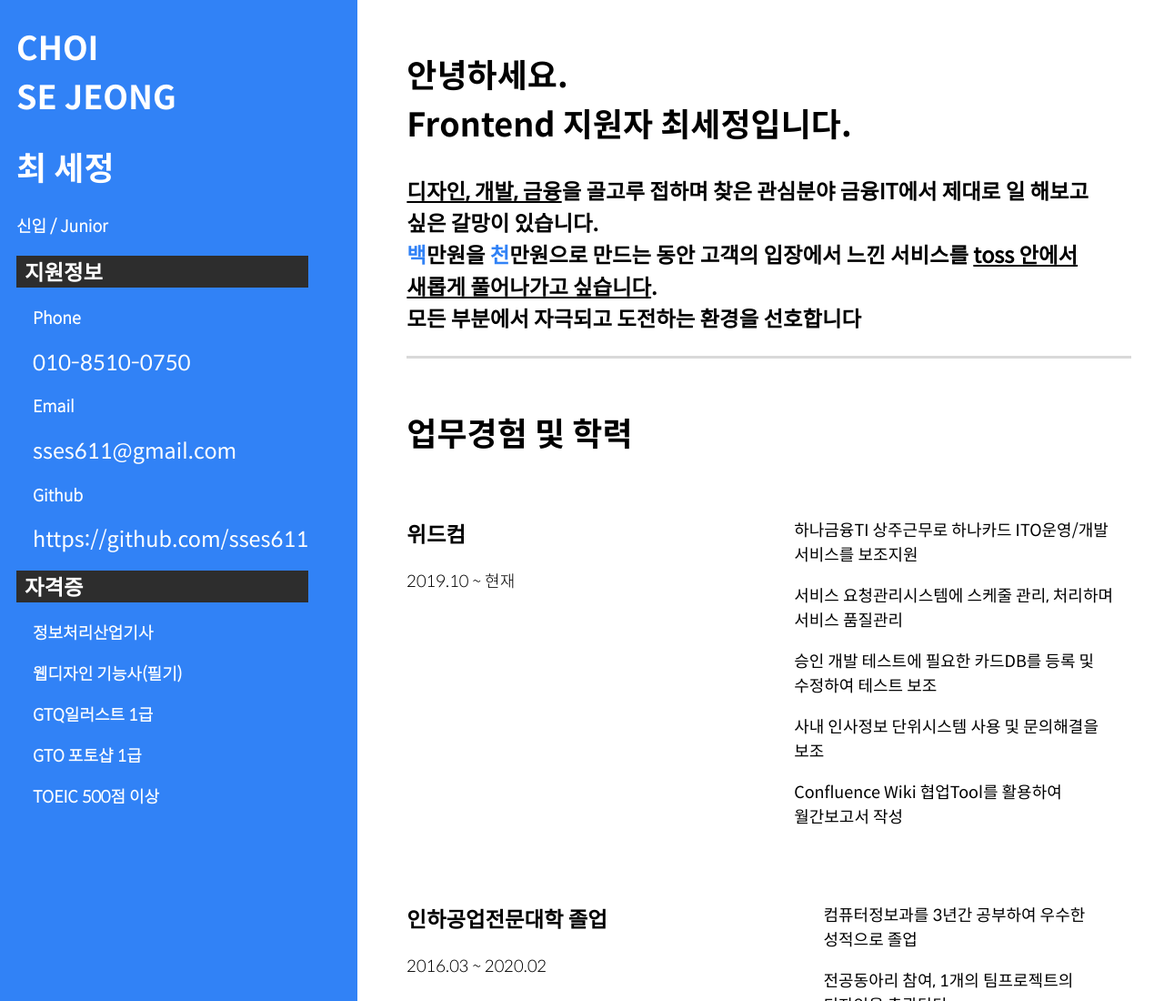
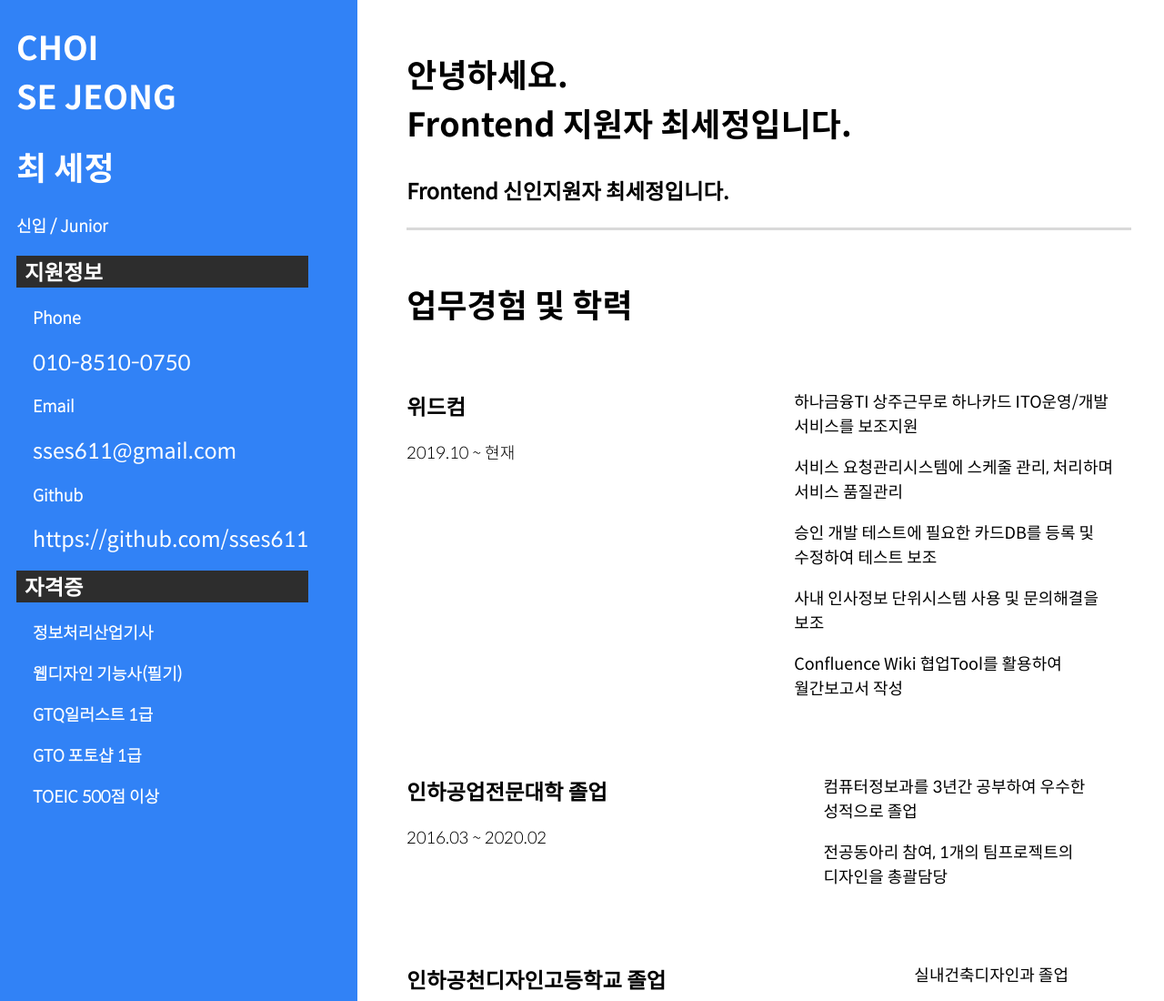
Before and after one commit to sses611/resume, a plain HTML site: page index.html in a window 1280 px wide. Shown: the top 1100 px of the page at 91% size. Drawn offline with Linux system fonts and the light colour scheme; files whose address does not match are found by name.

Commit message:
2020.10.15 인사말 수장
인사말 수정

```diff
--- a/index.html
+++ b/index.html
@@ -64,8 +64,7 @@
 						<h1>안녕하세요.<br/> Frontend 지원자 최세정입니다.</h1>
 					</div>
 					<p class="content">
-						<h2><u><b>디자인, 개발, 금융</b></u>을 골고루 접하며 찾은 관심분야 금융IT에서 제대로 일 해보고 싶은 갈망이 있습니다.<br/>
-						<b class="point">백</b>만원을 <b class="point">천</b>만원으로 만드는 동안 고객의 입장에서 느낀 서비스를  <u>toss 안에서 새롭게 풀어나가고 싶습니다</u>.<br/>모든 부분에서 자극되고 도전하는 환경을 선호합니다</br></h2>
+						<h2>Frontend 신인지원자 최세정입니다. </h2>
 					</p>
 				</SECTION>
 
```
